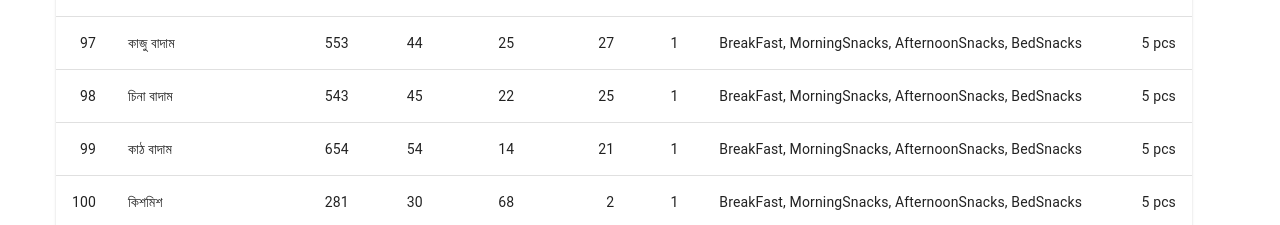
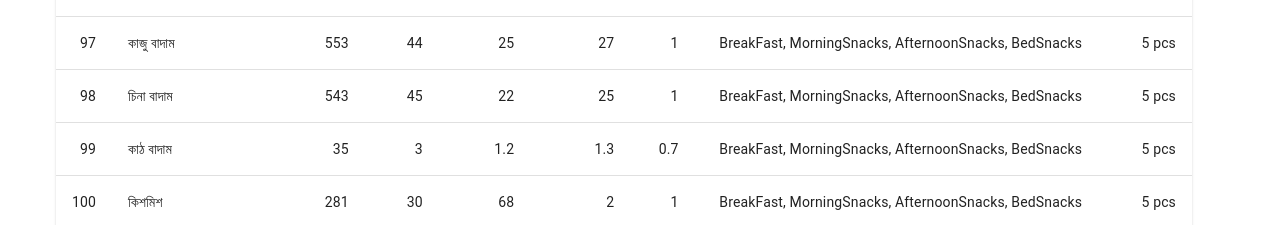
Before and after one commit to prokria/foodnutris, a Next.js app: page /diet/chart in a window 1280 px wide. Shown: the part 5387-5612 px from the top of the page. Built offline with nearby package versions, Linux system fonts and the light colour scheme; no server answers.

Commit message:
Food data update

```diff
--- a/utilities/foods.ts
+++ b/utilities/foods.ts
@@ -1492,11 +1492,11 @@ const foodData: FoodDataType[] = [
     id: 99,
     name: "কাঠ বাদাম",
     nameEn: "কাঠ বাদাম",
-    calorie: 654,
-    carbohydrate: 14,
-    fat: 54,
-    protein: 21,
-    fiber: 1,
+    calorie: 35,
+    carbohydrate: 1.2,
+    fat: 3,
+    protein: 1.3,
+    fiber: 0.7,
     color: "primary",
     size: 5,
     serve: 1,
```
